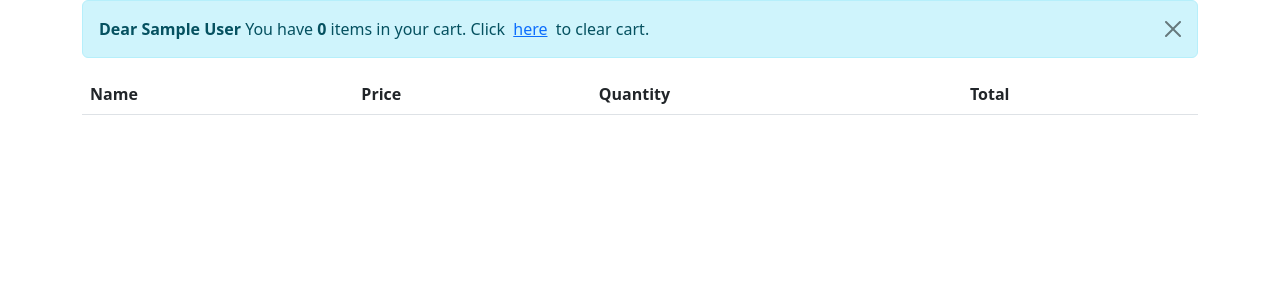
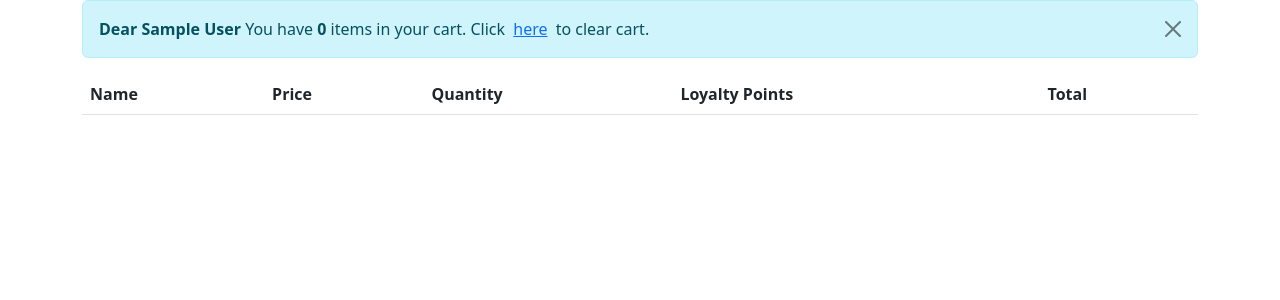
Before and after one commit to AunSyedShah/loyalty_project, a Django app: page /cart/cart-detail/ in a window 1280 px wide. Shown: the part 56-356 px from the top of the page. Run offline with Django 4.2, Linux system fonts and the light colour scheme; the visitor is signed in with stand-in values (Sample User, id 1); lists and menus that the app fills with data are empty.

Commit message:
loyalty points add function

```diff
--- a/templates/cart/cart_detail.html
+++ b/templates/cart/cart_detail.html
@@ -17,6 +17,7 @@
                     <th scope="col">Name</th>
                     <th scope="col">Price</th>
                     <th scope="col">Quantity</th>
+                    <th scope="col">Loyalty Points</th>
                     <th scope="col">Total</th>
                 </tr>
                 </thead>
@@ -26,6 +27,7 @@
                     <td>{{ value.name }}</td>
                     <td>{{ value.price }}</td>
                     <td>x{{ value.quantity }}</td>
+                    <td>{{ value.loyalty_points }}</td>
                     <!-- multiple price by quantity -->
                     <td>{{ value.price|multiply:value.quantity }}</td>
                     <!-- anchor tag to increment count with bootstrap -->
```
